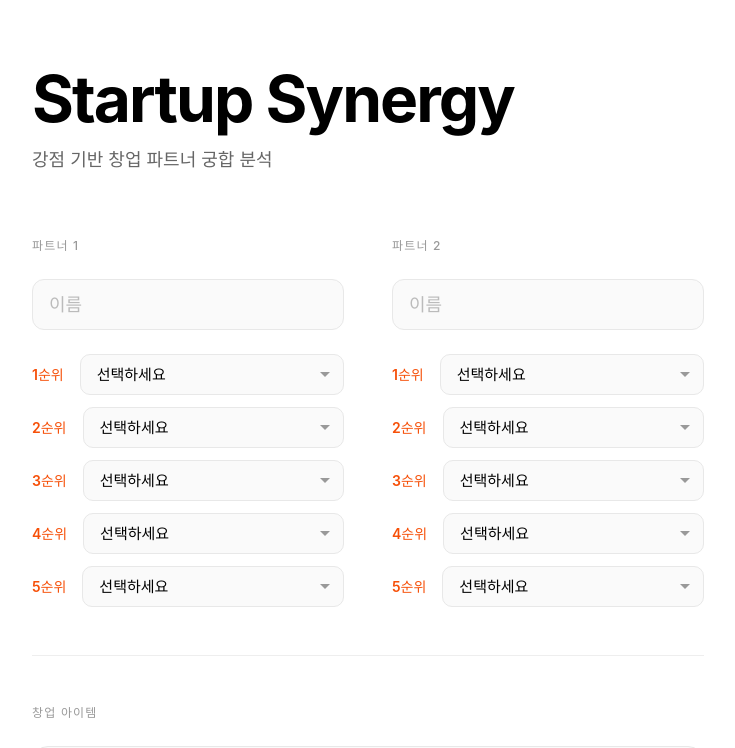
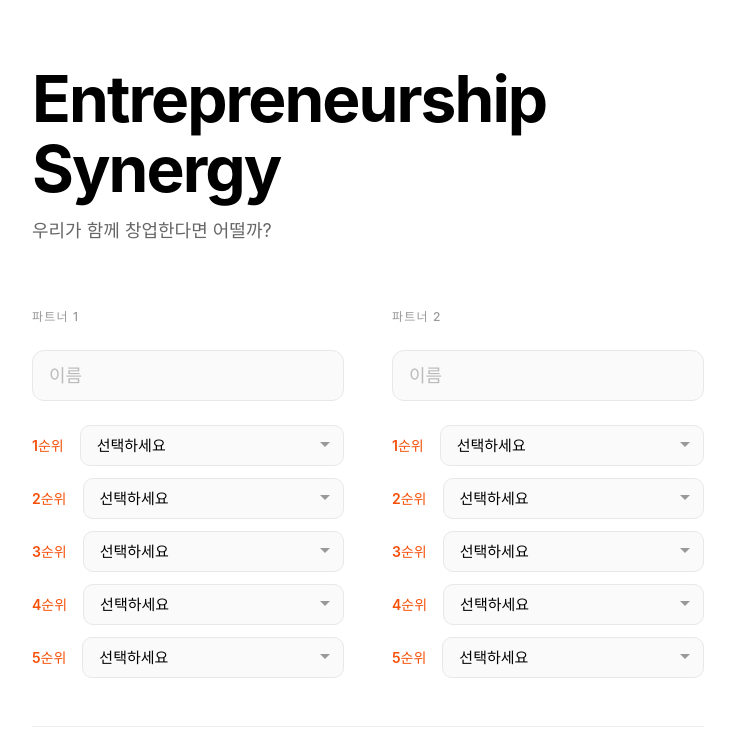
Before and after one commit to eunhyulkim/startup-synergy, a React (Vite) app: page / in a window 1280 px wide. Shown: the top 748 px of the page, without its empty margins (272-1007 px from the left). Built offline with nearby package versions, Linux system fonts and the light colour scheme; a web font is replaced by a local one.

Commit message:
typo: 용어 변경

```diff
--- a/src/App.tsx
+++ b/src/App.tsx
@@ -302,8 +302,8 @@ function App() {
   return (
     <div className="app">
       <header>
-        <h1>Startup Synergy</h1>
-        <p>강점 기반 창업 파트너 궁합 분석</p>
+        <h1>Entrepreneurship Synergy</h1>
+        <p>우리가 함께 창업한다면 어떨까?</p>
       </header>
 
       <main>
```
